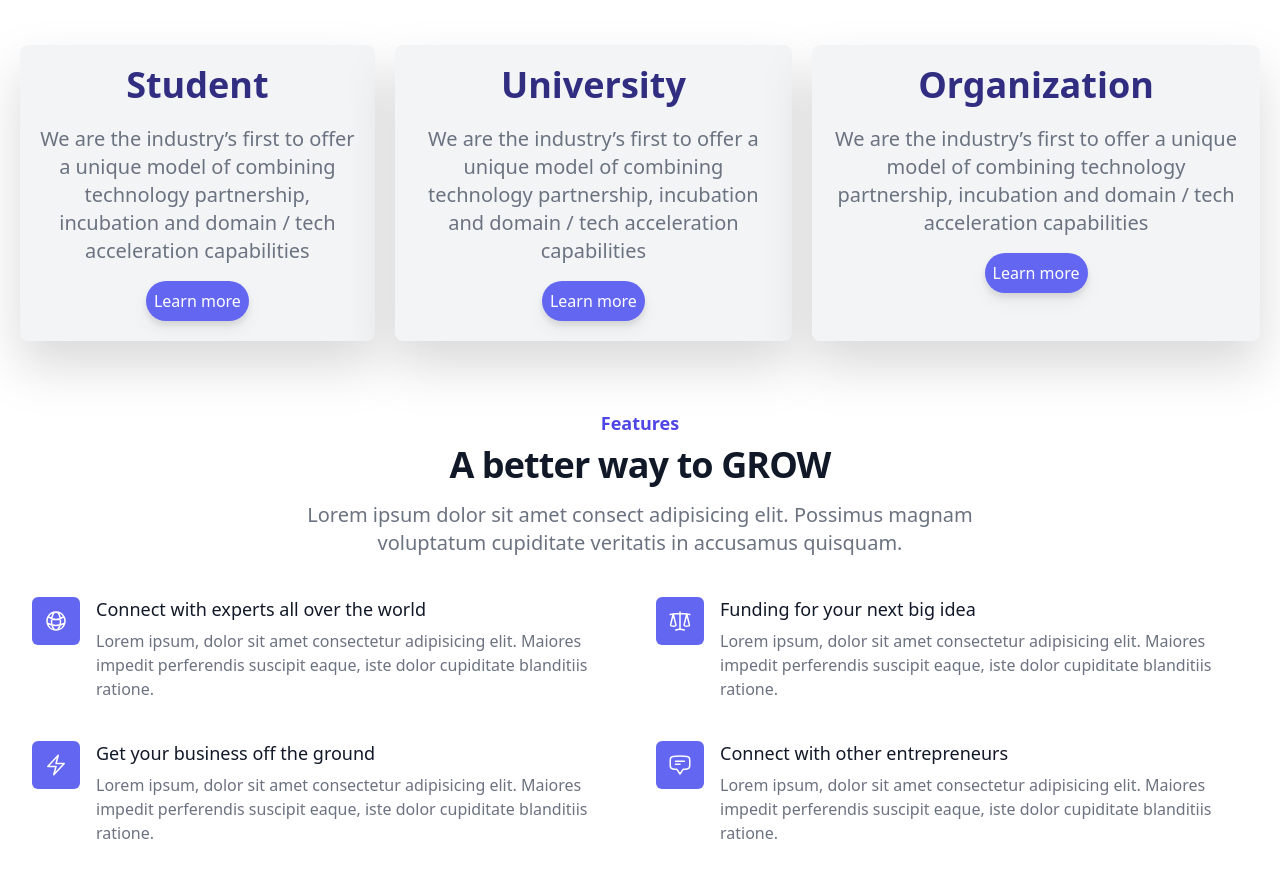
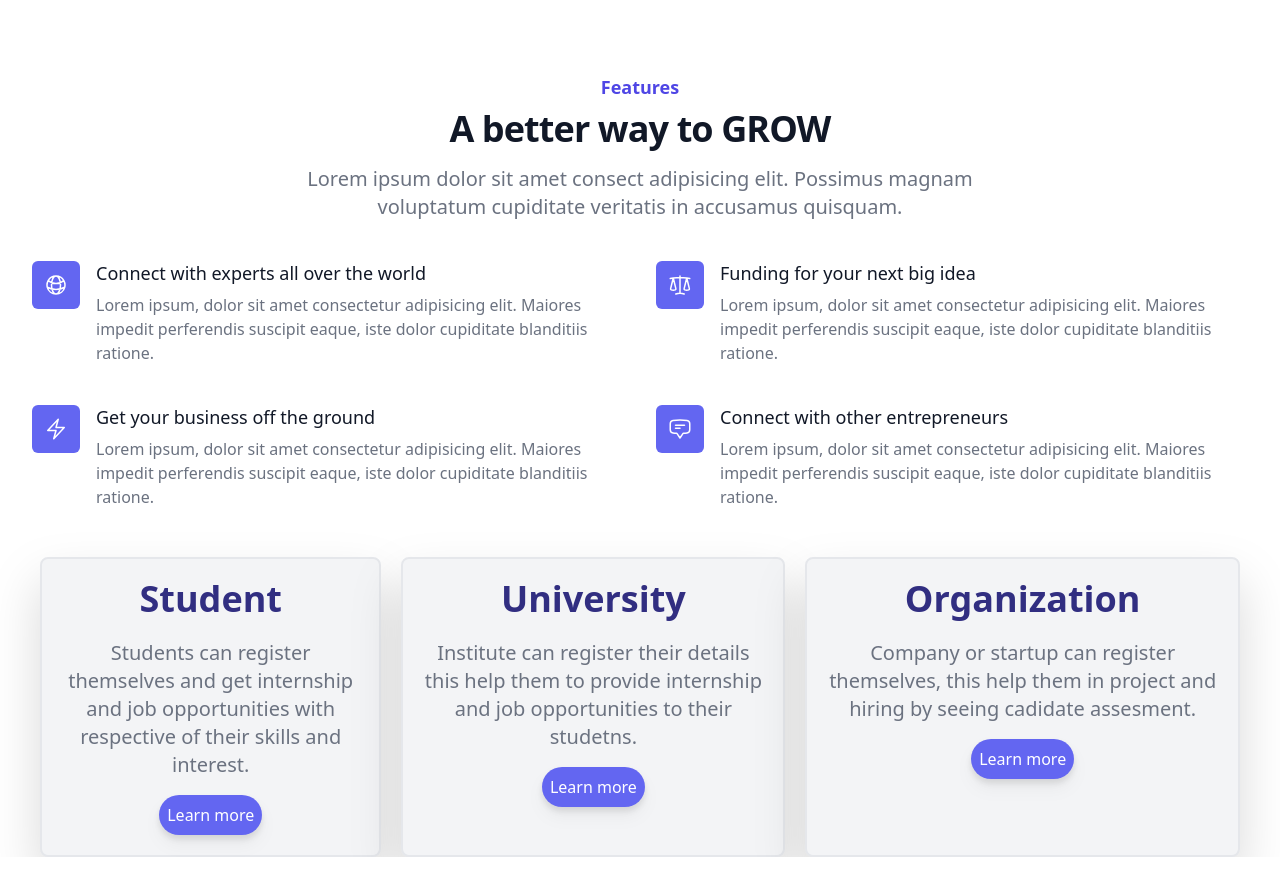
Before and after one commit to DrasticCoder/ModernVate, a React (Create React App) app: page / in a window 1280 px wide. Shown: the part 1660-2553 px from the top of the page. After the commit the page ends 2517 px from the top, so only its background shows below. Built offline with nearby package versions, Linux system fonts and the light colour scheme.

Commit message:
Update user-info page

```diff
--- a/src/App.js
+++ b/src/App.js
@@ -11,8 +11,8 @@ function App() {
       <Nav />
       <HeroSection />
       <Info />
+      <Features />
       <UserInfo />
-      <Features />
     </div>
   );
 }
--- a/src/components/UserInfo.jsx
+++ b/src/components/UserInfo.jsx
@@ -2,24 +2,24 @@ import React from 'react'
 
 const UserInfo = () => {
   return (
-    <div className='container p-5'>
-      <div className='grid grid-rows-3 md:grid-rows-1 grid-flow-col gap-5 mx-auto'>
+    <div className='container'>
+      <div className='grid grid-rows-3 md:grid-rows-1 grid-flow-col gap-5 md:mx-10 md:content-center'>
 
-        <div className='bg-gray-100 p-5 text-center rounded-lg drop-shadow-2xl'>
+        <div className='bg-gray-100 p-5 m-4 md:m-0 text-center rounded-lg drop-shadow-2xl border-2 border-gray-200 hover:bg-gray-200'>
           <h1 className='text-indigo-900 pb-2 font-bold xl:inline text-2xl sm:text-3xl md:text-4xl'>Student</h1>
-          <p className='text-gray-500 sm:mx-auto text-sm sm:mt-5 sm:text-lg  md:text-xl lg:mx-0'>We are the industry’s first to offer a unique model of combining technology partnership, incubation and domain / tech acceleration capabilities</p>
+          <p className='text-gray-500 text-sm sm:mt-5 sm:text-lg  md:text-xl lg:mx-0'>Students can register themselves and get internship and job opportunities with respective of their skills and interest.</p>
           <button className='bg-indigo-500 text-white p-2 mt-4 rounded-full drop-shadow-lg'>Learn more</button>
         </div>
 
-        <div className='bg-gray-100 p-5 text-center rounded-lg drop-shadow-2xl'>
+        <div className='bg-gray-100 p-5 text-center m-4 md:m-0 rounded-lg drop-shadow-2xl border-2 border-gray-200 hover:bg-gray-200'>
           <h1 className='text-indigo-900 pb-2 font-bold xl:inline text-2xl sm:text-3xl md:text-4xl'>University</h1>
-          <p className='text-gray-500 sm:mx-auto text-sm sm:mt-5 sm:text-lg  md:text-xl lg:mx-0'>We are the industry’s first to offer a unique model of combining technology partnership, incubation and domain / tech acceleration capabilities</p>
+          <p className='text-gray-500 text-sm sm:mt-5 sm:text-lg  md:text-xl lg:mx-0'>Institute can register their details this help them to provide internship and job opportunities to their studetns. </p>
           <button className='bg-indigo-500 text-white p-2 mt-4 rounded-full drop-shadow-lg'>Learn more</button>
         </div>
 
-        <div className='bg-gray-100 p-5 text-center rounded-lg drop-shadow-2xl'>
+        <div className='bg-gray-100 p-5 text-center rounded-lg m-4 md:m-0 drop-shadow-2xl border-2 border-gray-200 hover:bg-gray-200'>
           <h1 className='text-indigo-900 pb-2 font-bold xl:inline text-2xl sm:text-3xl md:text-4xl'>Organization</h1>
-          <p className='text-gray-500 sm:mx-auto text-sm sm:mt-5 sm:text-lg  md:text-xl lg:mx-0'>We are the industry’s first to offer a unique model of combining technology partnership, incubation and domain / tech acceleration capabilities</p>
+          <p className='text-gray-500 text-sm sm:mt-5 sm:text-lg  md:text-xl lg:mx-0'>Company or startup can register themselves, this help them in project and  hiring by seeing cadidate assesment.</p>
           <button className='bg-indigo-500 text-white p-2 mt-4 rounded-full drop-shadow-lg'>Learn more</button>
         </div>
 
```
